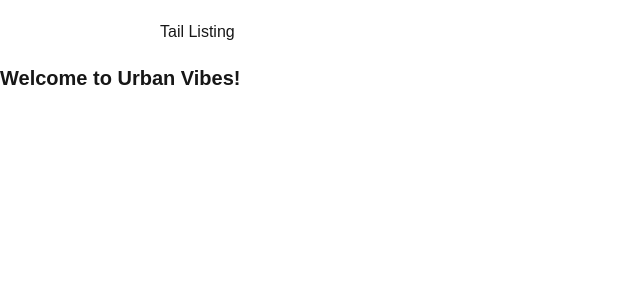
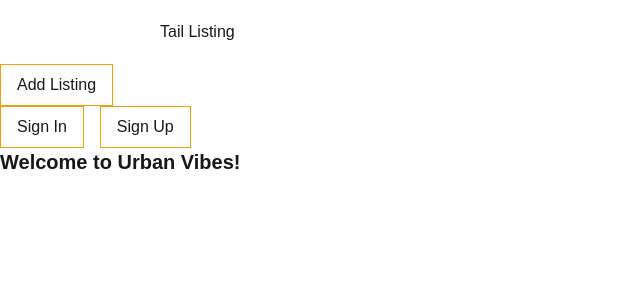
Before and after one commit to charlestanev/UrbanVibes, a Next.js app in the folder urban-vibes/: page / in a window 1280 px wide. Shown: the top 300 px of the page, without its empty margins (0-640 px from the left). Built offline with nearby package versions, Linux system fonts and the light colour scheme.

Commit message:
add Button component and integrate it into Navbar; enhance user interaction options

```diff
--- a/urban-vibes/src/components/navbar/Navbar.tsx
+++ b/urban-vibes/src/components/navbar/Navbar.tsx
@@ -1,5 +1,5 @@
 import React from 'react'
-import Logo from './Logo'
+import Button from '../ui/Button'
 
 const Navbar = () => {
     return (
@@ -8,6 +8,13 @@
                 <div className="w-9/12 mx-auto py-5 flex justify-between items-center">
                     <a href="/">Tail Listing</a>
                 </div>
+                <div>
+                    <Button label="Add Listing" />
+                </div>
+                <div className='space-x-4'>
+                    <Button label="Sign In" />
+                    <Button label="Sign Up" />
+                </div>
             </nav>
         </>
     )
--- a/urban-vibes/src/components/ui/Button.tsx
+++ b/urban-vibes/src/components/ui/Button.tsx
@@ -1,9 +1,15 @@
-import React from 'react'
+import React from 'react';
 
-const Button = () => {
-    return (
-        <div>Button</div>
-    )
+interface ButtonProps {
+    label: string;
 }
 
-export default Button
+const Button: React.FC<ButtonProps> = ({ label }: ButtonProps) => {
+    return (
+        <button className="py-2 px-4 round-md border border-amber-500 bg-transparent hover:bg-amber-500 hover:text-white">
+            {label}
+        </button>
+    );
+};
+
+export default Button;
```
